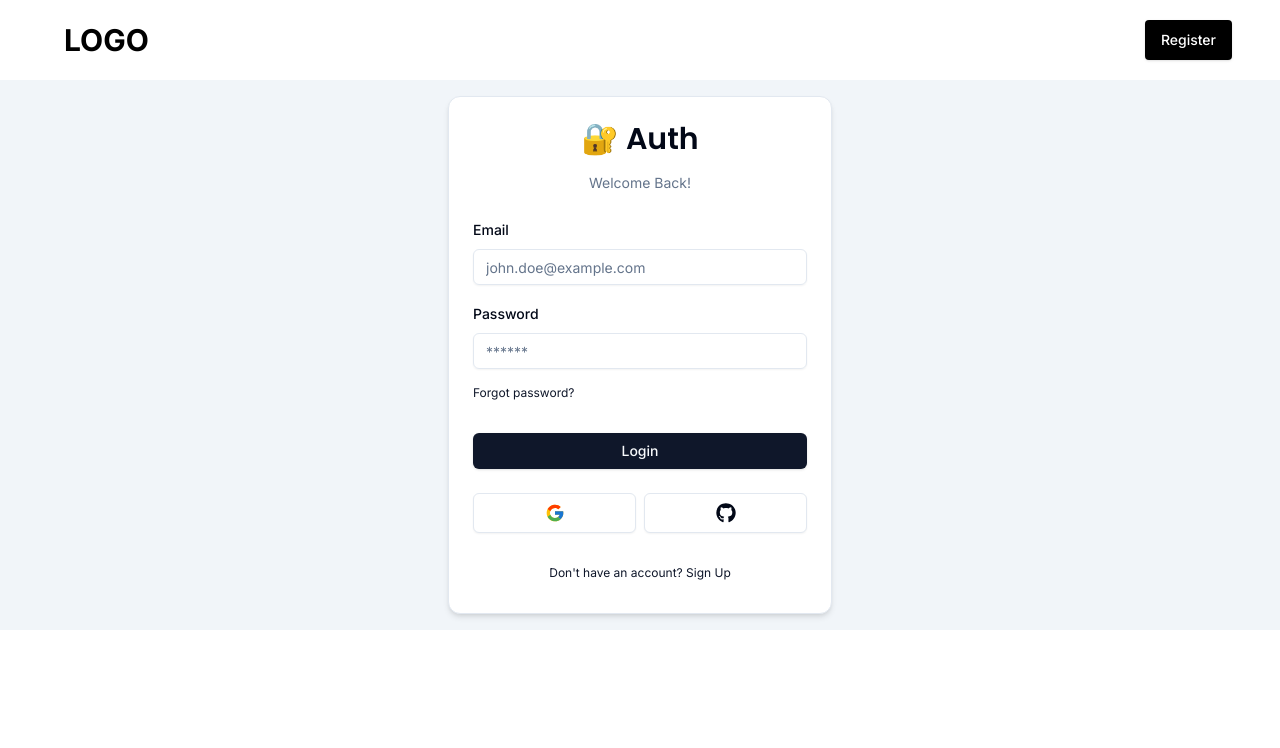
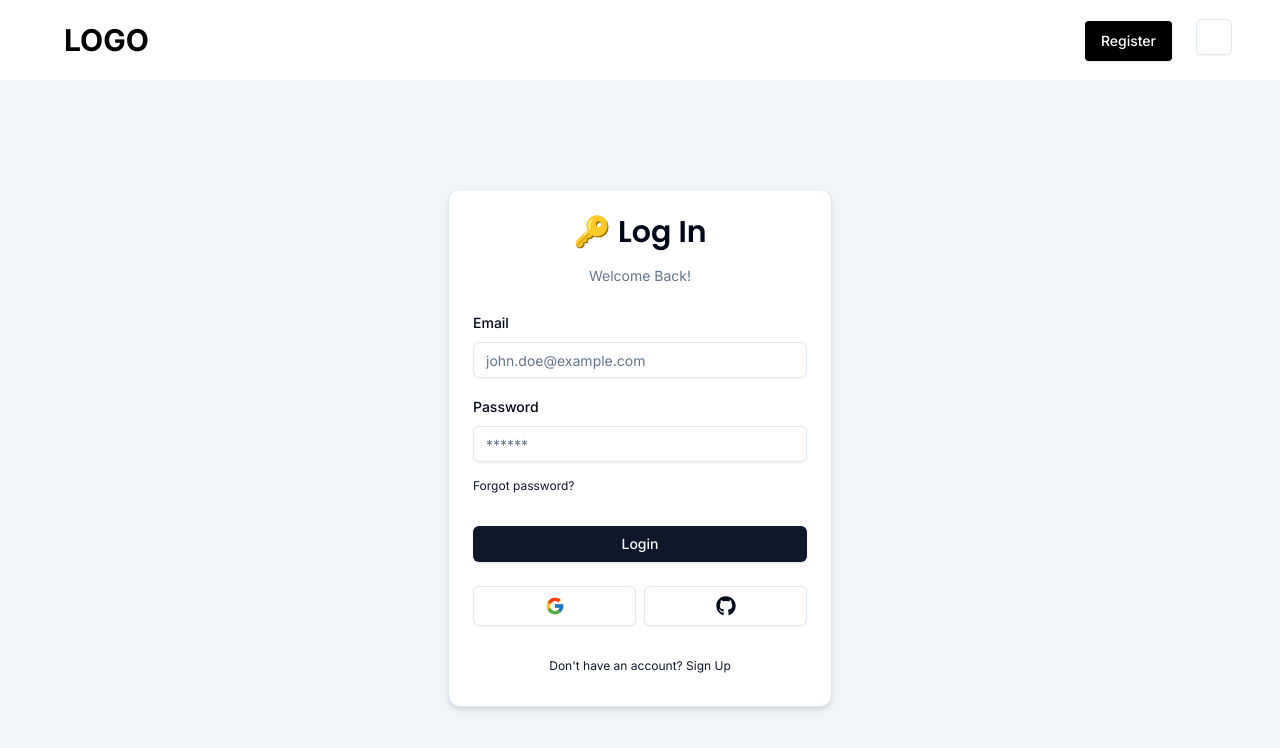
Before and after one commit to Prajwal-ak-0/P1, a Next.js app: page /auth/login in a window 1280 px wide. Shown: the top 748 px of the page. Built offline with nearby package versions, Linux system fonts and the light colour scheme; no server answers.

Commit message:
Added Dark Mode

```diff
--- a/app/auth/login/page.tsx
+++ b/app/auth/login/page.tsx
@@ -5,7 +5,7 @@ const LoginPage = () => {
     return (
         <>
             <Navbar isLogin />
-            <div className="items-center  justify-center bg-muted flex">
+            <div className="h-full  items-center  justify-center bg-muted flex">
                 <LoginForm />
             </div>
         </>
--- a/app/auth/register/page.tsx
+++ b/app/auth/register/page.tsx
@@ -5,7 +5,7 @@ const LoginPage = () => {
     return (
         <>
             <Navbar isRegister />
-            <div className=" items-center justify-center bg-muted flex">
+            <div className="h-full items-center justify-center bg-muted flex">
                 <RegisterForm />
             </div>
         </>
--- a/app/layout.tsx
+++ b/app/layout.tsx
@@ -4,6 +4,7 @@ import './globals.css'
 import { SessionProvider } from 'next-auth/react'
 import { auth } from '@/auth'
 import { Toaster } from "@/components/ui/sonner";
+import { ThemeProvider } from '@/components/ThemeProvider'
 
 const inter = Inter({ subsets: ['latin'] })
 
@@ -18,14 +19,20 @@ export default async function RootLayout({
   children: React.ReactNode
 }) {
 
-  const session =await auth();
+  const session = await auth();
 
   return (
     <SessionProvider session={session}>
       <html lang="en">
         <body className={inter.className}>
-          <Toaster />
-          {children}
+          <ThemeProvider
+            attribute="class"
+            defaultTheme="system"
+
+          >
+            <Toaster />
+            {children}
+          </ThemeProvider>
         </body>
       </html>
     </SessionProvider>
--- a/components/Auth/CardWrapper.tsx
+++ b/components/Auth/CardWrapper.tsx
@@ -11,6 +11,8 @@ interface CardWrapperProps {
     backButtonLabel: string;
     backButtonLink: string;
     showSocial?: boolean;
+    isRegister?: boolean;
+    subLabel?: string;
 }
 
 export const CardWrapper = ({
@@ -18,12 +20,13 @@ export const CardWrapper = ({
     headerLabel,
     backButtonLabel,
     backButtonLink,
-    showSocial
+    showSocial,
+    subLabel,
  }: CardWrapperProps) => {
     return (
-        <Card className="sm:w-[65%] w-[90%] md:w-[50%] lg:w-[30%] m-4  shadow-md">
+        <Card className="-mt-16 sm:w-[65%] w-[90%] md:w-[50%] lg:w-[30%]  shadow-md">
             <CardHeader>
-                <Header label={headerLabel} />
+                <Header label={headerLabel} subLabel={subLabel }/>
             </CardHeader>
             <CardContent>
                 {children}
--- a/components/Auth/Header.tsx
+++ b/components/Auth/Header.tsx
@@ -9,10 +9,12 @@ const font = Poppins({
 
 interface HeaderProps {
   label: string;
+  subLabel?: string;
 };
 
 export const Header = ({
   label,
+  subLabel
 }: HeaderProps) => {
   return (
     <div className="w-full flex flex-col gap-y-4 items-center justify-center">
@@ -20,10 +22,10 @@ export const Header = ({
         "text-3xl font-semibold",
         font.className,
       )}>
-        🔐 Auth
+        {label}
       </h1>
       <p className="text-muted-foreground text-sm">
-        {label}
+        {subLabel}
       </p>
     </div>
   );
--- a/components/Auth/LoginForm.tsx
+++ b/components/Auth/LoginForm.tsx
@@ -70,10 +70,11 @@ export const LoginForm = () => {
 
   return (
     <CardWrapper
-      headerLabel="Welcome Back!"
+      subLabel="Welcome Back!"
       backButtonLabel="Don't have an account? Sign Up"
       backButtonLink="/auth/register"
       showSocial={true}
+      headerLabel="🔑 Log In"
     >
       <Form {...form}>
         <form onSubmit={form.handleSubmit(onSubmit)} className="space-y-6">
--- a/components/Auth/RegisterForm.tsx
+++ b/components/Auth/RegisterForm.tsx
@@ -50,10 +50,11 @@ export const RegisterForm = () => {
 
   return (
     <CardWrapper
-      headerLabel="Create an account"
+      subLabel="Create an account"
       backButtonLabel="Already have an account?"
       backButtonLink="/auth/login"
       showSocial
+      headerLabel="👨‍💻 Sign Up"
     >
       <Form {...form}>
         <form
--- a/components/Logo.tsx
+++ b/components/Logo.tsx
@@ -1,8 +1,12 @@
-import React from 'react'
+"use client";
+
+import { useRouter } from "next/navigation";
 
 const Logo = () => {
+  const router = useRouter();
+
   return (
-    <div className="text-black text-3xl font-bold">
+    <div onClick={() => router.push('/')} className="dark:text-white text-black cursor-pointer  text-3xl font-bold">
       LOGO
     </div>
   )
--- /dev/null
+++ b/components/ModeToggle.tsx
@@ -0,0 +1,40 @@
+"use client"
+
+import * as React from "react"
+import { MoonIcon, SunIcon } from "@radix-ui/react-icons"
+import { useTheme } from "next-themes"
+
+import { Button } from "@/components/ui/button"
+import {
+  DropdownMenu,
+  DropdownMenuContent,
+  DropdownMenuItem,
+  DropdownMenuTrigger,
+} from "@/components/ui/dropdown-menu"
+
+export function ModeToggle() {
+  const { setTheme } = useTheme()
+
+  return (
+    <DropdownMenu>
+      <DropdownMenuTrigger asChild>
+        <Button variant="outline" size="icon">
+          <SunIcon className="h-[1.2rem] w-[1.2rem] rotate-0 scale-100 transition-all dark:-rotate-90 dark:scale-0" />
+          <MoonIcon className="absolute h-[1.2rem] w-[1.2rem] rotate-90 scale-0 transition-all dark:rotate-0 dark:scale-100" />
+          <span className="sr-only">Toggle theme</span>
+        </Button>
+      </DropdownMenuTrigger>
+      <DropdownMenuContent align="end">
+        <DropdownMenuItem onClick={() => setTheme("light")}>
+          Light
+        </DropdownMenuItem>
+        <DropdownMenuItem onClick={() => setTheme("dark")}>
+          Dark
+        </DropdownMenuItem>
+        <DropdownMenuItem onClick={() => setTheme("system")}>
+          System
+        </DropdownMenuItem>
+      </DropdownMenuContent>
+    </DropdownMenu>
+  )
+}
--- a/components/Navbar.tsx
+++ b/components/Navbar.tsx
@@ -3,6 +3,7 @@
 import { Button } from './ui/button'
 import Logo from './Logo'
 import { useRouter } from 'next/navigation'
+import { ModeToggle } from './ModeToggle';
 
 interface NavbarProps {
     isLogin?: boolean;
@@ -36,6 +37,7 @@ const Navbar = ({
                         </Button>
                     )
                 }
+                <ModeToggle/>
             </div>
         </div>
     )
--- /dev/null
+++ b/components/ThemeProvider.tsx
@@ -0,0 +1,9 @@
+"use client"
+
+import * as React from "react"
+import { ThemeProvider as NextThemesProvider } from "next-themes"
+import { type ThemeProviderProps } from "next-themes/dist/types"
+
+export function ThemeProvider({ children, ...props }: ThemeProviderProps) {
+  return <NextThemesProvider {...props}>{children}</NextThemesProvider>
+}
```
Also changed, not shown: 1 other file (tests, documents, lock files or other folders).
